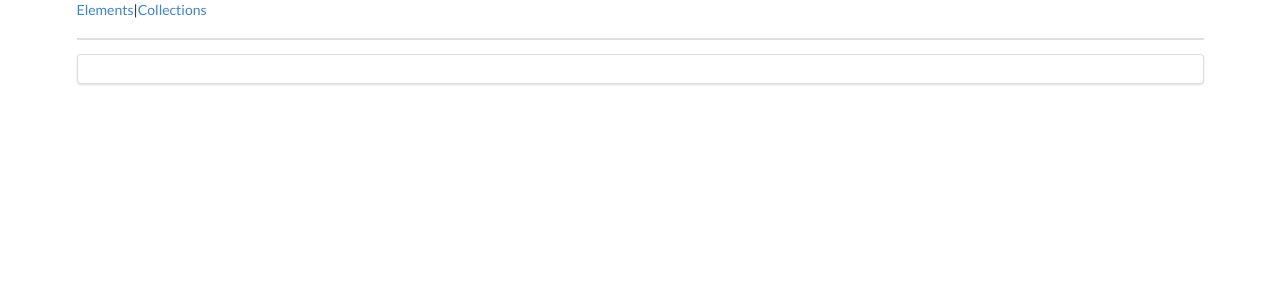
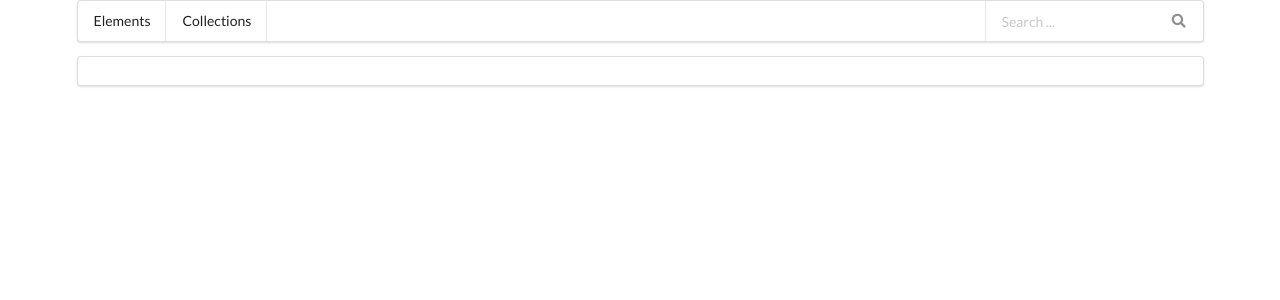
Before and after one commit to ParhamEbrahimi-dev/modules, an Angular app: page / in a window 1280 px wide. Shown: the top 300 px of the page. Built offline with nearby package versions, Linux system fonts and the light colour scheme.

Commit message:
add routerLinkActive

```diff
--- a/src/app/app.component.css
+++ b/src/app/app.component.css
@@ -0,0 +1,3 @@
+.custom-css{
+    background-color: aqua !important;
+}
--- a/src/app/app.component.html
+++ b/src/app/app.component.html
@@ -1,8 +1,17 @@
 <div class="ui container">
-    <div class="ui secondary pointing menu">
-        <a routerLink="/elements">Elements</a>  |
-        <a routerLink="/collections">Collections</a>
+    <div class="ui pointing menu">
+        <a class="item" routerLinkActive="active" routerLink="/elements">Elements</a>
+        <a class="item" routerLinkActive="active" routerLink="/collections">Collections</a>
+        <div class="right menu">
+            <div class="item">
+                <div class="ui transparent icon input">
+                    <input type="text" placeholder="Search ...">
+                    <i class="search link icon"></i>
+                </div>
+            </div>
+        </div>
     </div>
+
     <div class="ui segment">
         <router-outlet/>
     </div>
```
